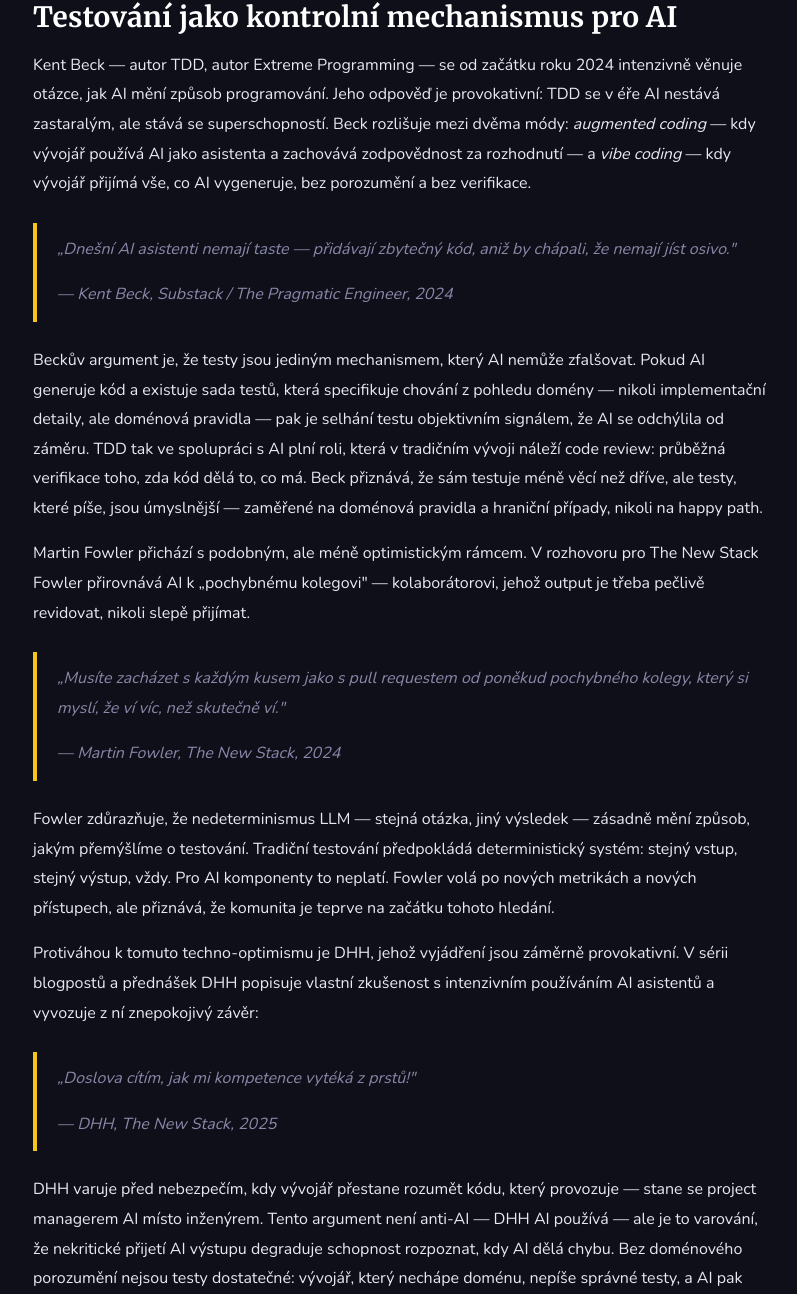
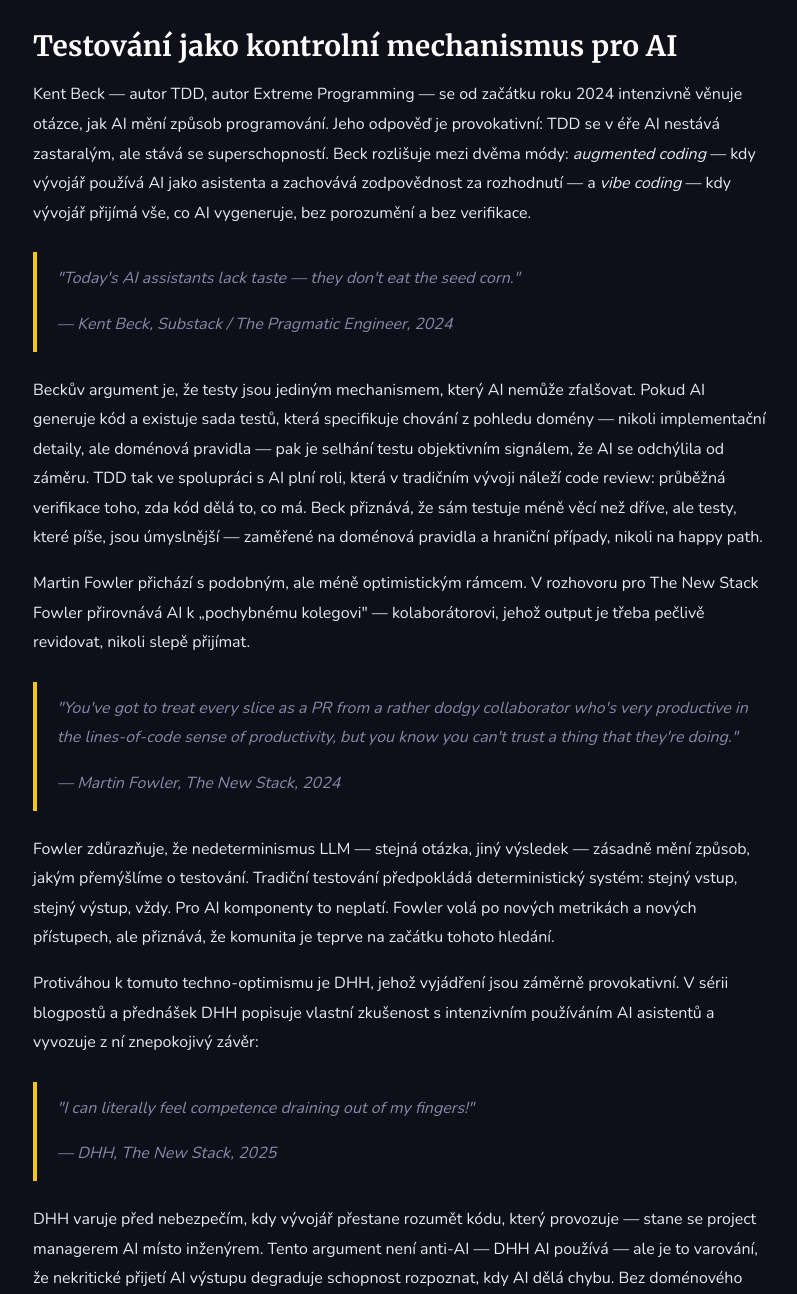
Before and after one commit to MichalKatuscak/ddd-v-symfony, a Symfony app: template templates/ddd/ddd_ai.html.twig in a window 1280 px wide. Shown: the part 2891-4185 px from the top of the page, without its empty margins (259-1056 px from the left). Run offline with Twig, Linux system fonts and the light colour scheme; the template is opened without the code that fills it, so the values that code supplies are empty; some libraries are stand-ins or nearby versions.

Commit message:
fix: ponechat citáty v originální angličtině
Přeložené citáty zněly krkolomně ("jíst osivo", "kompetence vytéká
z prstů"). Pro akademický článek je správnější citovat v originále.

Co-Authored-By: Claude Opus 4.6 (1M context) <noreply@anthropic.com>

```diff
--- a/templates/ddd/ddd_ai.html.twig
+++ b/templates/ddd/ddd_ai.html.twig
@@ -81,7 +81,7 @@
         </p>
 
         <blockquote>
-            <p>„Několik fine-tuned modelů, každý určený pro jiný účel — to je silné oddělení zodpovědností."</p>
+            <p>"Several fine-tuned models, each intended for a different purpose — that is a strong separation of concerns."</p>
             <footer>— Eric Evans, Explore DDD 2024</footer>
         </blockquote>
 
@@ -220,8 +220,7 @@
         </p>
 
         <blockquote>
-            <p>„Dnešní AI asistenti nemají taste — přidávají zbytečný kód, aniž by chápali,
-            že nemají jíst osivo."</p>
+            <p>"Today's AI assistants lack taste — they don't eat the seed corn."</p>
             <footer>— Kent Beck, Substack / The Pragmatic Engineer, 2024</footer>
         </blockquote>
 
@@ -242,8 +241,9 @@
         </p>
 
         <blockquote>
-            <p>„Musíte zacházet s každým kusem jako s pull requestem od poněkud pochybného kolegy,
-            který si myslí, že ví víc, než skutečně ví."</p>
+            <p>"You've got to treat every slice as a PR from a rather dodgy collaborator
+            who's very productive in the lines-of-code sense of productivity,
+            but you know you can't trust a thing that they're doing."</p>
             <footer>— Martin Fowler, The New Stack, 2024</footer>
         </blockquote>
 
@@ -262,7 +262,7 @@
         </p>
 
         <blockquote>
-            <p>„Doslova cítím, jak mi kompetence vytéká z prstů!"</p>
+            <p>"I can literally feel competence draining out of my fingers!"</p>
             <footer>— DHH, The New Stack, 2025</footer>
         </blockquote>
 
@@ -335,8 +335,9 @@
         </p>
 
         <blockquote>
-            <p>„Přestali jsme řešit celé problémy a začali jsme skládat půl-řešení
-            na sebe, dokud to nevypadá hotově."</p>
+            <p>"We've stopped solving whole problems. Instead, we slice everything into tiny pieces,
+            optimize each piece in isolation, and when we put it all back together,
+            we've actually gone backwards."</p>
             <footer>— DHH, Rails World 2025</footer>
         </blockquote>
 
```
